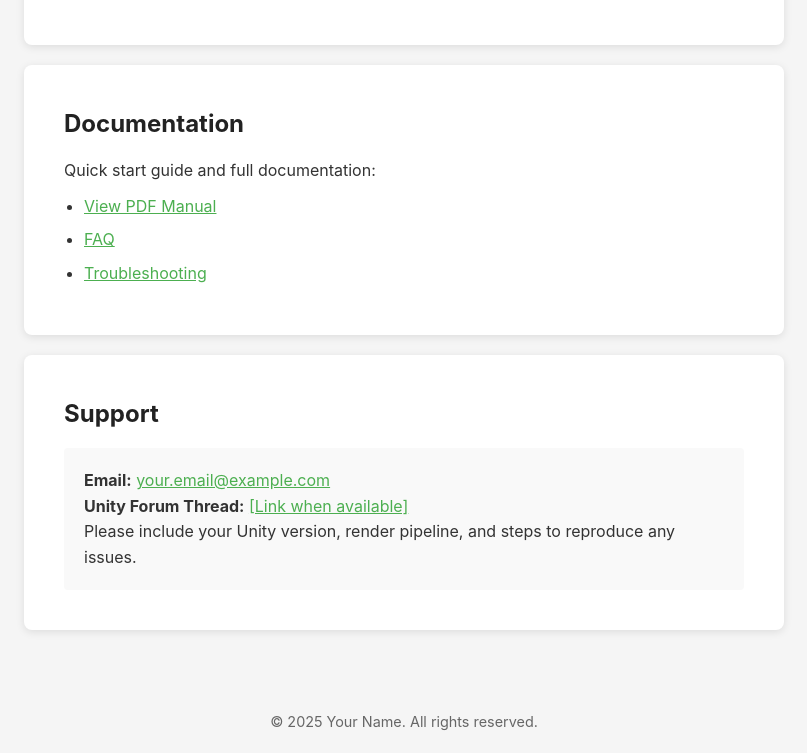
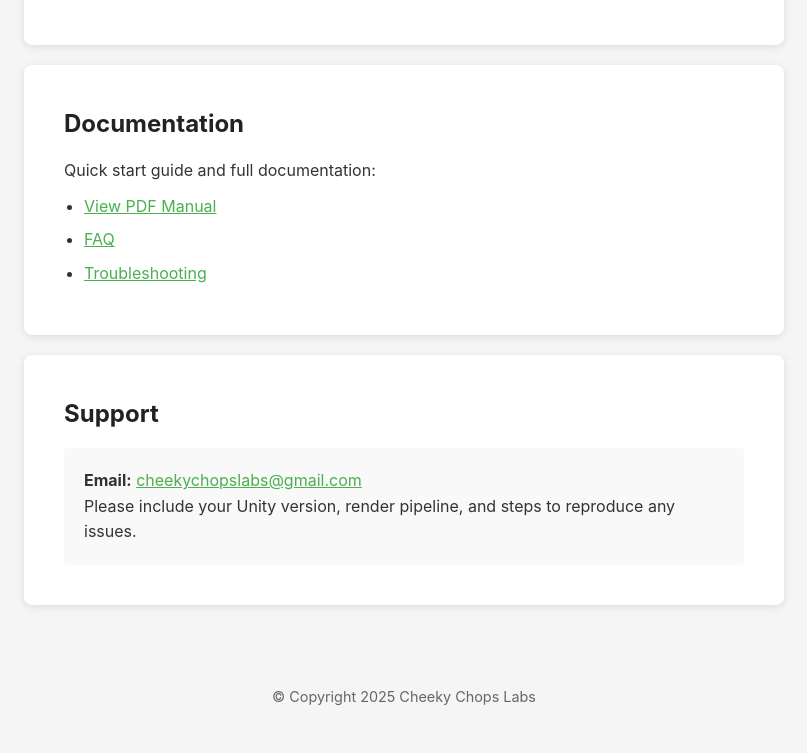
Before and after one commit to cheekychopslabs/scene-layers-unity, a plain HTML site: page index.html in a window 1280 px wide. Shown: the part 683-1436 px from the top of the page, without its empty margins (236-1043 px from the left). After the commit the page ends 1411 px from the top, so only its background shows below. Drawn offline with Linux system fonts and the light colour scheme.

Commit message:
Update index.html

```diff
--- a/index.html
+++ b/index.html
@@ -117,15 +117,14 @@
         <div class="section">
             <h2>Support</h2>
             <div class="contact-info">
-                <p><strong>Email:</strong> <a href="mailto:your.email@example.com">your.email@example.com</a></p>
-                <p><strong>Unity Forum Thread:</strong> <a href="#">[Link when available]</a></p>
+                <p><strong>Email:</strong> <a href="mailto:cheekychopslabs@gmail.com">cheekychopslabs@gmail.com</a></p>
                 <p>Please include your Unity version, render pipeline, and steps to reproduce any issues.</p>
             </div>
         </div>
     </div>
 
     <div class="footer">
-        <p>&copy; 2025 Your Name. All rights reserved.</p>
+        <p>&copy; Copyright 2025 Cheeky Chops Labs</p>
     </div>
 </body>
 </html>
```
